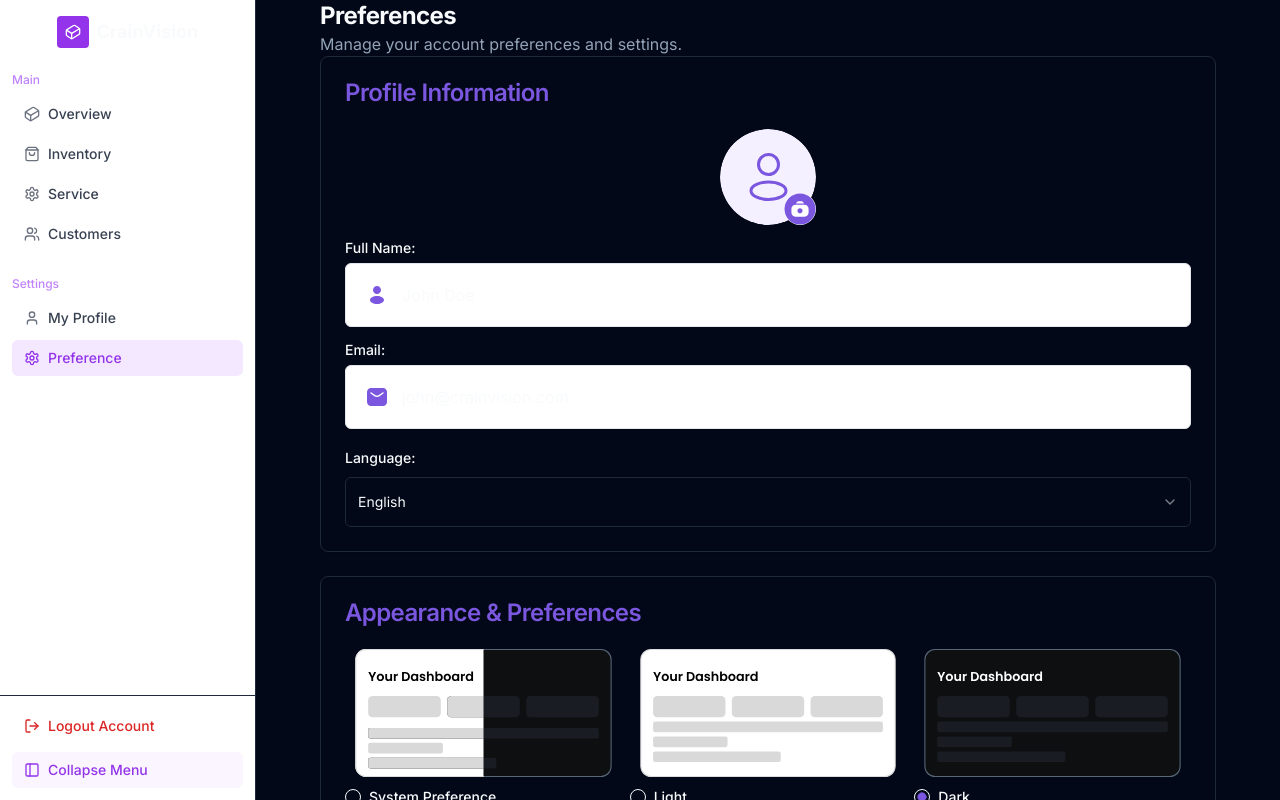
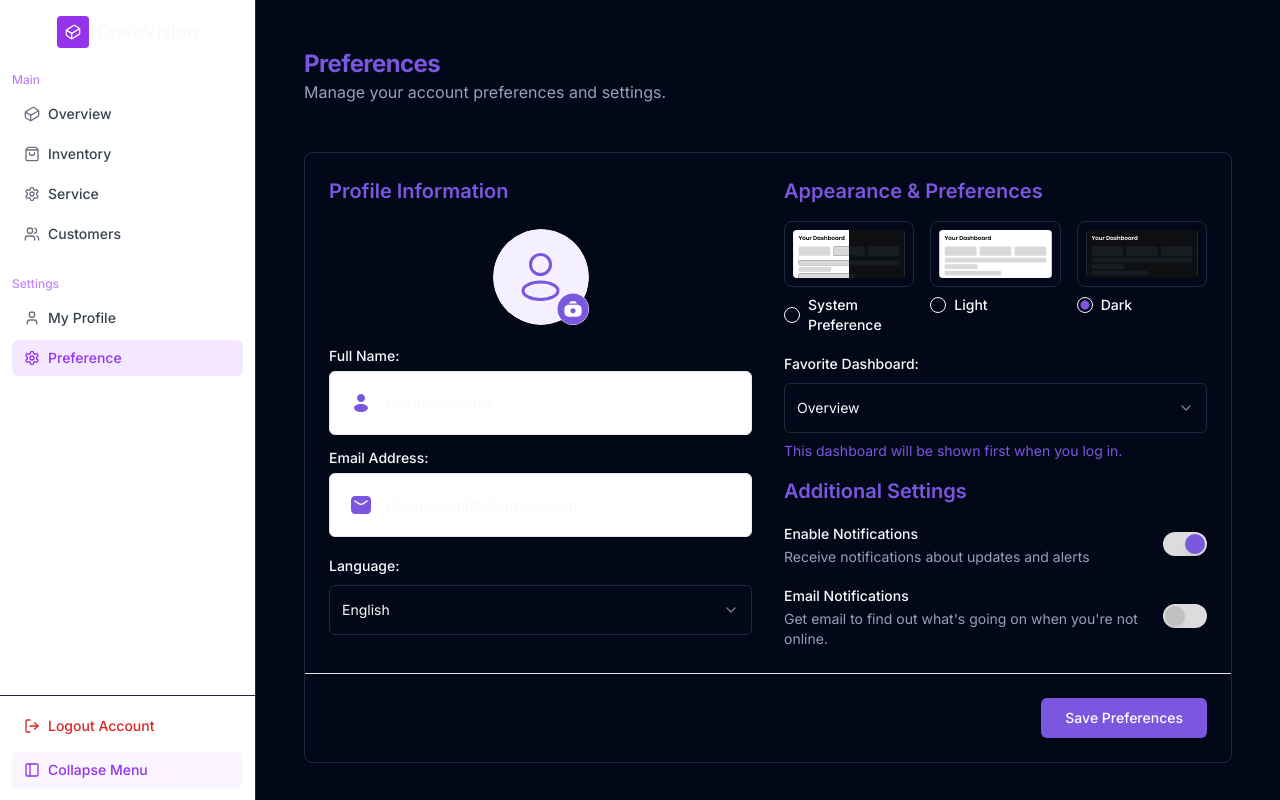
Before and after one commit to moomensaleem135/crainvision, a Next.js app: page /dashboard/preferences in a window 1280 px wide. Shown: the top 800 px of the page. Built offline with nearby package versions, Linux system fonts and the light colour scheme.

Commit message:
update preference UI

```diff
--- a/app/dashboard/preferences/page.tsx
+++ b/app/dashboard/preferences/page.tsx
@@ -2,7 +2,7 @@ import { PreferencesContainer } from "@/modules/Preferences/containers/container
 
 export default function PreferencesPage() {
   return (
-    <div className="mx-auto max-w-4xl space-y-6">
+    <div className="flex-1 p-4 md:p-6">
       <PreferencesContainer />
     </div>
   );
--- a/modules/Preferences/components/preferences-form.tsx
+++ b/modules/Preferences/components/preferences-form.tsx
@@ -1,82 +1,69 @@
-"use client";
+"use client"
 
-import type React from "react";
+import type React from "react"
 
-import { useState } from "react";
-import { useRouter } from "next/navigation";
-import { Loader2 } from "lucide-react";
-import { Button } from "@/components/ui/button";
-import {
-  Card,
-  CardContent,
-  CardFooter,
-  CardHeader,
-  CardTitle,
-} from "@/components/ui/card";
-import { Input } from "@/components/ui/input";
-import { Label } from "@/components/ui/label";
-import { RadioGroup, RadioGroupItem } from "@/components/ui/radio-group";
-import {
-  Select,
-  SelectContent,
-  SelectItem,
-  SelectTrigger,
-  SelectValue,
-} from "@/components/ui/select";
-import { Switch } from "@/components/ui/switch";
-import { useToast } from "@/hooks/use-toast";
-import { Avatar, AvatarFallback, AvatarImage } from "@/components/ui/avatar";
-import CameraImage from "@/public/assests/tsx/cameraIcon";
-import UserIcon from "@/public/assests/tsx/userIcon";
-import EmailIcon from "@/public/assests/tsx/emailIcon";
-import AvatarIcon from "@/public/assests/tsx/avatar";
-import { useTheme } from "next-themes";
+import { useState } from "react"
+import { useRouter } from "next/navigation"
+import { Loader2 } from "lucide-react"
+import { Button } from "@/components/ui/button"
+import { Card, CardContent } from "@/components/ui/card"
+import { Input } from "@/components/ui/input"
+import { Label } from "@/components/ui/label"
+import { RadioGroup, RadioGroupItem } from "@/components/ui/radio-group"
+import { Select, SelectContent, SelectItem, SelectTrigger, SelectValue } from "@/components/ui/select"
+import { Switch } from "@/components/ui/switch"
+import { useToast } from "@/hooks/use-toast"
+import { Avatar, AvatarFallback, AvatarImage } from "@/components/ui/avatar"
+import CameraImage from "@/public/assests/tsx/cameraIcon"
+import UserIcon from "@/public/assests/tsx/userIcon"
+import EmailIcon from "@/public/assests/tsx/emailIcon"
+import AvatarIcon from "@/public/assests/tsx/avatar"
+import { useTheme } from "next-themes"
 
 export function PreferencesForm() {
-  const [isLoading, setIsLoading] = useState(false);
-  const [profileImage, setProfileImage] = useState<string | null>(null);
-  const { setTheme, theme } = useTheme();
-  const router = useRouter();
-  const { toast } = useToast();
+  const [isLoading, setIsLoading] = useState(false)
+  const [profileImage, setProfileImage] = useState<string | null>(null)
+  const { setTheme, theme } = useTheme()
+  const router = useRouter()
+  const { toast } = useToast()
 
   const handleSubmit = async (e: React.FormEvent<HTMLFormElement>) => {
-    e.preventDefault();
-    setIsLoading(true);
+    e.preventDefault()
+    setIsLoading(true)
 
     // Simulate saving preferences
     setTimeout(() => {
-      setIsLoading(false);
+      setIsLoading(false)
       toast({
         title: "Preferences updated",
         description: "Your preferences have been saved successfully",
-      });
-    }, 1500);
-  };
+      })
+    }, 1500)
+  }
 
   const handleImageChange = (e: React.ChangeEvent<HTMLInputElement>) => {
-    const file = e.target.files?.[0];
+    const file = e.target.files?.[0]
     if (file) {
-      const reader = new FileReader();
+      const reader = new FileReader()
       reader.onload = (event) => {
-        setProfileImage(event.target?.result as string);
-      };
-      reader.readAsDataURL(file);
+        setProfileImage(event.target?.result as string)
       }
-  };
+      reader.readAsDataURL(file)
+    }
+  }
 
   return (
-    <form onSubmit={handleSubmit}>
+    <form onSubmit={handleSubmit} className="flex-1 p-4 md:p-6">
+      {/* Single Card containing everything */}
+      <Card className="overflow-hidden">
+        {/* Main content area */}
+        <CardContent className="p-6">
+          <div className="grid grid-cols-1 md:grid-cols-2 gap-8">
+            {/* Left Column - Profile Information */}
             <div className="space-y-6">
-        <Card>
-          <CardHeader>
-            <CardTitle className="text-[#7B57E0]">
-              Profile Information
-            </CardTitle>
-          </CardHeader>
-          <CardContent className="space-y-6">
-            <div className="space-y-4">
-              <div className="flex flex-col items-center space-y-2 sm:flex-row sm:space-x-4 sm:space-y-0">
-                <div className="w-full flex justify-center">
+              <h2 className="text-xl font-semibold text-[#7B57E0]">Profile Information</h2>
+
+              <div className="flex flex-col items-center space-y-4">
                 <div className="relative">
                   <Avatar className="h-24 w-24">
                     <AvatarImage src={profileImage || ""} alt="Profile" />
@@ -97,34 +84,37 @@ export function PreferencesForm() {
                   />
                 </div>
               </div>
-              </div>
+
+              <div className="space-y-4">
                 <div className="grid gap-2">
                   <Label htmlFor="name">Full Name:</Label>
                   <div className="flex items-center gap-2 relative">
                     <UserIcon className="h-6 w-6 absolute left-5" />
                     <Input
                       id="name"
-                    placeholder="John Doe"
-                    defaultValue="John Doe"
+                      placeholder="Daphne Smith"
+                      defaultValue="Daphne Smith"
                       disabled={isLoading}
                       className="pl-14 py-6"
                     />
                   </div>
                 </div>
+
                 <div className="grid gap-2">
-                <Label htmlFor="email">Email:</Label>
+                  <Label htmlFor="email">Email Address:</Label>
                   <div className="flex items-center gap-2 relative">
                     <EmailIcon className="h-6 w-6 absolute left-5" />
                     <Input
                       id="email"
                       type="email"
-                    placeholder="john@crainvision.com"
-                    defaultValue="john@crainvision.com"
+                      placeholder="daphnesmith@gmail.com"
+                      defaultValue="daphnesmith@gmail.com"
                       disabled={isLoading}
                       className="pl-14 py-6"
                     />
                   </div>
                 </div>
+
                 <div className="space-y-2">
                   <Label htmlFor="default-language">Language:</Label>
                   <Select defaultValue="English">
@@ -140,81 +130,69 @@ export function PreferencesForm() {
                   </Select>
                 </div>
               </div>
-          </CardContent>
-        </Card>
+            </div>
 
-        <Card>
-          <CardHeader>
-            <CardTitle className="text-[#7B57E0]">
-              Appearance & Preferences
-            </CardTitle>
-          </CardHeader>
-          <CardContent className="space-y-6">
+            {/* Right Column - Appearance & Preferences + Additional Settings */}
             <div className="space-y-4">
-              <div className="flex flex-wrap gap-6">
+              {/* Appearance & Preferences Section */}
+              <div className="space-y-4">
+                <h2 className="text-xl font-semibold text-[#7B57E0]">Appearance & Preferences</h2>
+
+                <div className="space-y-4">
                   <RadioGroup
                     defaultValue={theme}
                     value={theme}
-                  className="flex w-full"
+                    className="grid grid-cols-3 gap-4"
                     onValueChange={(value) => setTheme(value)}
                   >
-                  <div className="flex-1">
-                    <div className="mb-3">
+                    <div className="space-y-2">
+                      <div className="border rounded-lg p-2">
                         <img
                           src="/system-preferences.svg"
                           alt="System theme preview"
-                        className="h-32 w-full"
+                          className="h-12 w-full object-cover rounded"
                         />
                       </div>
                       <div className="flex items-center gap-2">
-                      <RadioGroupItem
-                        value="system"
-                        id="system-preference"
-                        className="text-[#7B57E0]"
-                      />
-                      <Label htmlFor="system-preference">
+                        <RadioGroupItem value="system" id="system-preference" className="text-[#7B57E0]" />
+                        <Label htmlFor="system-preference" className="text-sm">
                           System Preference
                         </Label>
                       </div>
                     </div>
 
-                  <div className="flex-1">
-                    <div className="mb-3">
+                    <div className="space-y-2">
+                      <div className="border rounded-lg p-2">
                         <img
                           src="/light-theme.svg"
                           alt="Light theme preview"
-                        className="h-32 w-full"
+                          className="h-12 w-full object-cover rounded"
                         />
                       </div>
                       <div className="flex items-center gap-2">
-                      <RadioGroupItem
-                        value="light"
-                        id="light"
-                        className="text-[#7B57E0]"
-                      />
-                      <Label htmlFor="light">Light</Label>
+                        <RadioGroupItem value="light" id="light" className="text-[#7B57E0]" />
+                        <Label htmlFor="light" className="text-sm">
+                          Light
+                        </Label>
                       </div>
                     </div>
 
-                  <div className="flex-1">
-                    <div className="mb-3">
+                    <div className="space-y-2">
+                      <div className="border rounded-lg p-2">
                         <img
                           src="/dark-theme.svg"
                           alt="Dark theme preview"
-                        className="h-32 w-full"
+                          className="h-12 w-full object-cover rounded"
                         />
                       </div>
                       <div className="flex items-center gap-2">
-                      <RadioGroupItem
-                        value="dark"
-                        id="dark"
-                        className="text-[#7B57E0]"
-                      />
-                      <Label htmlFor="dark">Dark</Label>
+                        <RadioGroupItem value="dark" id="dark" className="text-[#7B57E0]" />
+                        <Label htmlFor="dark" className="text-sm">
+                          Dark
+                        </Label>
                       </div>
                     </div>
                   </RadioGroup>
-              </div>
                 </div>
 
                 <div className="space-y-2">
@@ -230,17 +208,28 @@ export function PreferencesForm() {
                       <SelectItem value="customers">Customers</SelectItem>
                     </SelectContent>
                   </Select>
+                  <p className="text-sm text-[#7B57E0]">This dashboard will be shown first when you log in.</p>
                 </div>
-          </CardContent>
-        </Card>
+              </div>
 
-        <Card>
-          <CardHeader>
-            <CardTitle className="text-[#7B57E0]">
-              Additional Settings
-            </CardTitle>
-          </CardHeader>
-          <CardContent className="space-y-4">
+              {/* Additional Settings Section */}
+              <div className="space-y-4 mt-6">
+                <h2 className="text-xl font-semibold text-[#7B57E0]">Additional Settings</h2>
+
+                <div className="space-y-4">
+                  <div className="flex items-center justify-between">
+                    <div className="space-y-0.5">
+                      <Label htmlFor="push-notifications">Enable Notifications</Label>
+                      <p className="text-sm text-muted-foreground">Receive notifications about updates and alerts</p>
+                    </div>
+                    <Switch
+                      id="push-notifications"
+                      defaultChecked
+                      thumbClassName="data-[state=checked]:bg-[#7B57E0] data-[state=unchecked]:bg-[#C0C0C0]"
+                      className="data-[state=unchecked]:bg-[#DCDCDD] data-[state=checked]:bg-[#DCDCDD]"
+                    />
+                  </div>
+
                   <div className="flex items-center justify-between">
                     <div className="space-y-0.5">
                       <Label htmlFor="email-notifications">Email Notifications</Label>
@@ -250,45 +239,28 @@ export function PreferencesForm() {
                     </div>
                     <Switch
                       id="email-notifications"
-                defaultChecked
+                      defaultChecked={false}
                       thumbClassName="data-[state=checked]:bg-[#7B57E0] data-[state=unchecked]:bg-[#C0C0C0]"
                       className="data-[state=unchecked]:bg-[#DCDCDD] data-[state=checked]:bg-[#DCDCDD]"
                     />
                   </div>
-            <div className="flex items-center justify-between">
-              <div className="space-y-0.5">
-                <Label htmlFor="push-notifications">Enable Notifications</Label>
-                <p className="text-sm text-muted-foreground">
-                  Receive notifications about updates and alerts
-                </p>
                 </div>
-              <Switch
-                id="push-notifications"
-                defaultChecked
-                thumbClassName="data-[state=checked]:bg-[#7B57E0] data-[state=unchecked]:bg-[#C0C0C0]"
-                className="data-[state=unchecked]:bg-[#DCDCDD] data-[state=checked]:bg-[#DCDCDD]"
-              />
+              </div>
+            </div>
           </div>
         </CardContent>
-          <CardFooter className="flex justify-between">
-            <Button
-              variant="outline"
-              onClick={() => router.back()}
-              disabled={isLoading}
-            >
-              Skip for Now
-            </Button>
-            <Button
-              type="submit"
-              disabled={isLoading}
-              className="bg-[#7B57E0] text-white"
-            >
+
+        {/* Divider */}
+        <div className="border-t border-gray-200"></div>
+
+        {/* Button area */}
+        <div className="p-6 flex justify-end">
+          <Button type="submit" disabled={isLoading} className="bg-[#7B57E0] text-white px-6">
             {isLoading && <Loader2 className="mr-2 h-4 w-4 animate-spin" />}
             Save Preferences
           </Button>
-          </CardFooter>
+        </div>
       </Card>
-      </div>
     </form>
-  );
+  )
 }
--- a/modules/Preferences/containers/PreferencesContainer/PreferencesContainer.tsx
+++ b/modules/Preferences/containers/PreferencesContainer/PreferencesContainer.tsx
@@ -4,8 +4,8 @@ import { PreferencesForm } from "../../components/preferences-form";
 const PreferencesContainer = () => {
   return (
     <div>
-      <div>
-        <h1 className="text-2xl font-bold tracking-tight">Preferences</h1>
+      <div className="flex-1 p-4 md:p-6">
+        <h1 className="text-2xl font-bold tracking-tight text-[#7B57E0]">Preferences</h1>
         <p className="text-muted-foreground">
           Manage your account preferences and settings.
         </p>
```
Lines whose indentation alone changed are shown as unchanged.
